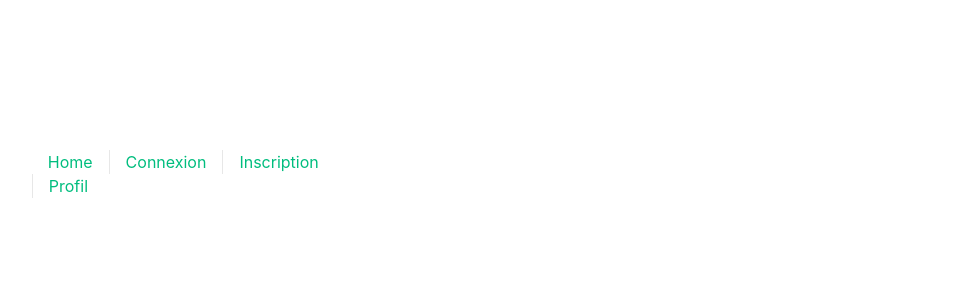
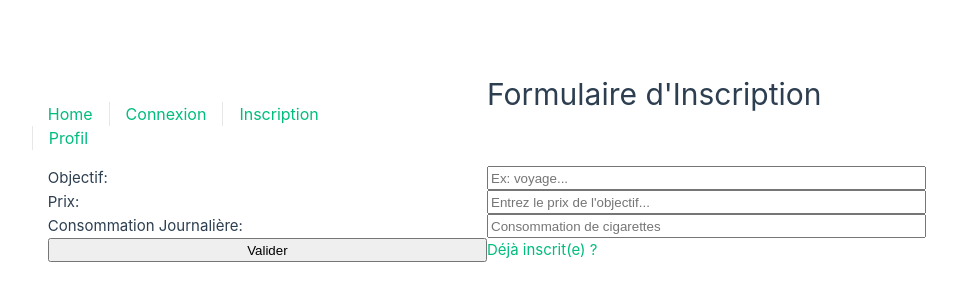
Before and after one commit to NicolasTamareg/projectnoclope, a Vue app in the folder vuejs/noclopefront/: page /lancer in a window 1280 px wide. Shown: the part 234-534 px from the top of the page, without its empty margins (153-1110 px from the left). Built offline with nearby package versions, Linux system fonts and the light colour scheme.

Commit message:
selancer

```diff
--- a/vuejs/noclopefront/src/router/index.ts
+++ b/vuejs/noclopefront/src/router/index.ts
@@ -24,7 +24,12 @@ const router = createRouter({
       path: '/register',
       name: 'register',
       component: () => import('../views/RegisterView.vue')
-    }
+    },
+    {
+      path: '/lancer',
+      name: 'lancer',
+      component: ()=>import('../views/BeginView.vue')
+    },
 
   ]
 })
--- /dev/null
+++ b/vuejs/noclopefront/src/views/BeginView.vue
@@ -0,0 +1,17 @@
+<template>
+
+    <h1>Formulaire d'Inscription</h1>
+
+<label for="">Objectif: </label>
+<input type="text" placeholder="Ex: voyage...">
+
+<label for="">Prix: </label>
+<input type="number" placeholder="Entrez le prix de l'objectif...">
+
+<label for="">Consommation Journalière: </label>
+<input type="number" placeholder="Consommation de cigarettes">
+
+<input type="submit" name="selancer" value="Valider" id="selancer">
+
+<a href="/login">Déjà inscrit(e) ?</a>
+</template>
--- a/vuejs/noclopefront/src/views/HomeView.vue
+++ b/vuejs/noclopefront/src/views/HomeView.vue
@@ -2,7 +2,7 @@
 <template>
  <h1>Page principale, Que mettre dessus ?</h1>
 
- <a href="">Se lancer !</a>
+ <a href="/lancer">Se lancer !</a>
 
 
 </template>
--- a/vuejs/noclopefront/src/views/LoginView.vue
+++ b/vuejs/noclopefront/src/views/LoginView.vue
@@ -47,7 +47,7 @@ export default {
 <template>
   <div id="mainContainer">
     <div class="h2-style">
-      <h2>Nous sommes heureux de vous revoir</h2>
+      <h2>Nous sommes heureux de vous revoir !</h2>
     </div>
     <!-- Formulaire de login -->
     <form @submit.prevent="login" class="form-style">
```
